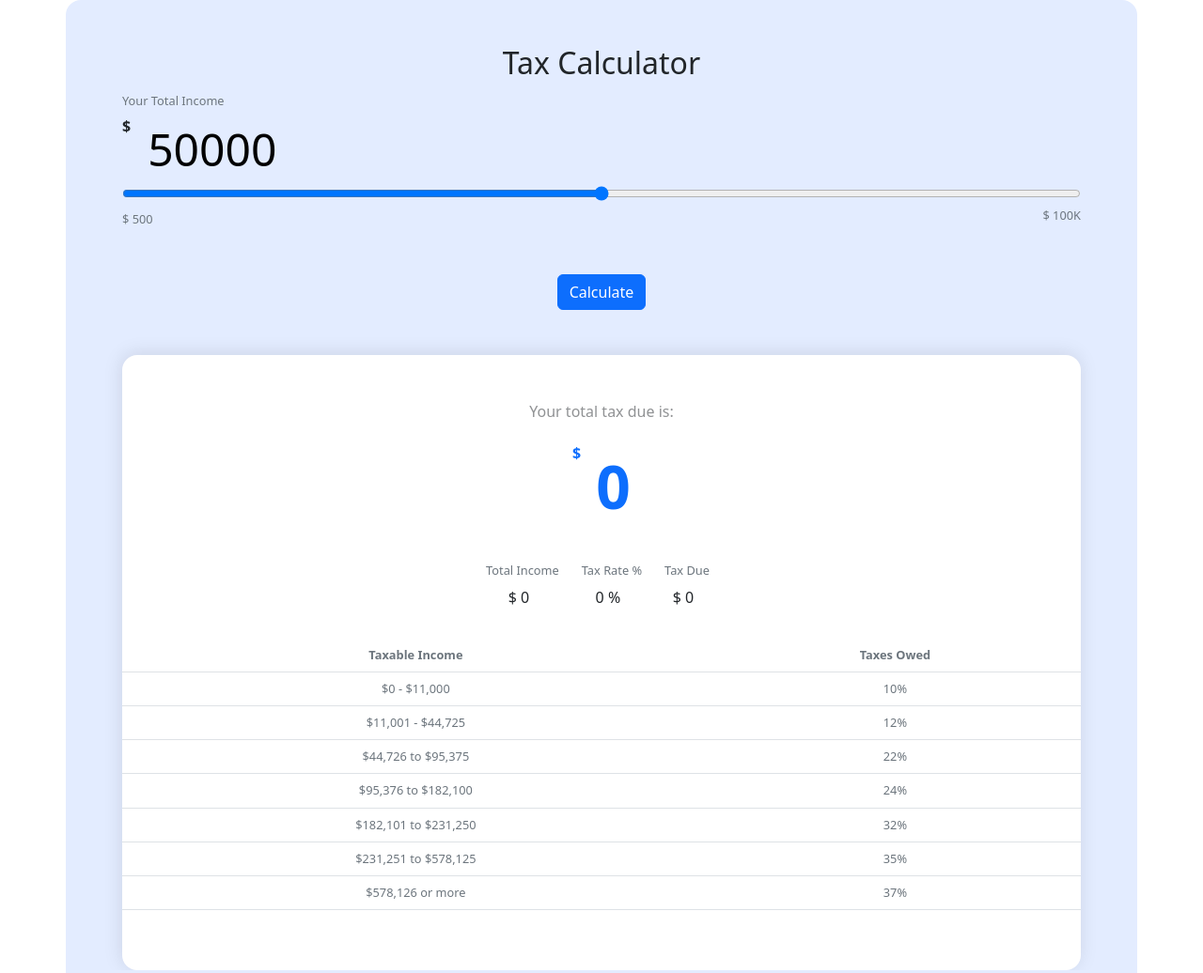
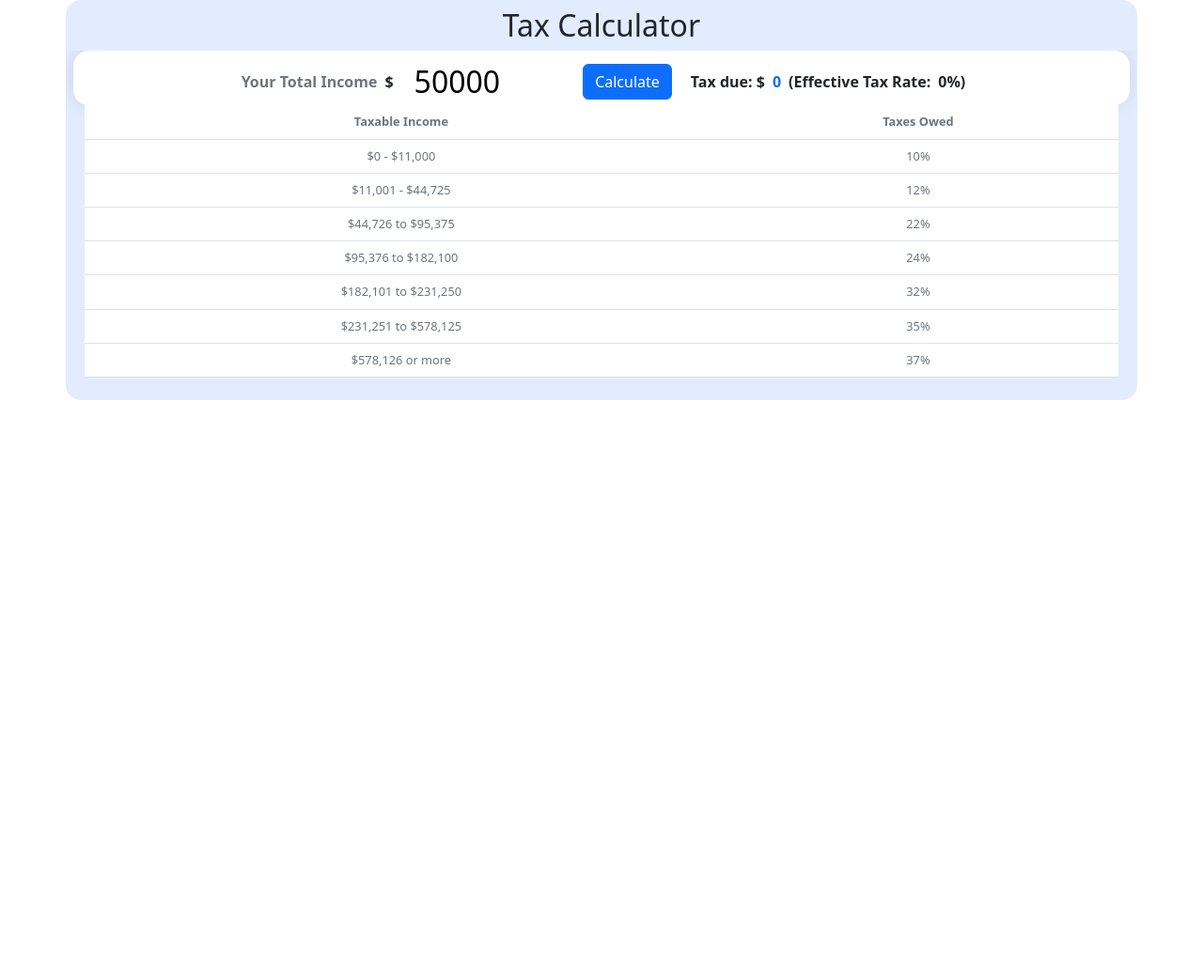
Before and after one commit to zhen1007/tax_calculator, a website with bundled scripts: page index.html in a window 1280 px wide. Shown: the top 1036 px of the page at 94% size. After the commit the page ends 800 px from the top, so only its background shows below. Built offline with nearby package versions, Linux system fonts and the light colour scheme.

Commit message:
Add files via upload

```diff
--- a/index.html
+++ b/index.html
@@ -16,40 +16,38 @@
         <div class="container">
             <div class="row">
                 <div class="col-12">
-                    <div class="row py-5 rounded-4 background-primary">
+                    <div class="row py-2 rounded-4 background-primary">
                         <h2 class="text-center main-h">Tax Calculator</h2>
                         <div class="overflow-hidden">
-                            <div class="px-5">
-                                <form action="">
-                                    <div>
-                                        <small class="sm-text text-secondary">Your Total Income</small>
-                                    </div>
-                                    <div class="mt-1 d-inline-flex">
-                                        <span class="dollar ">$</span>
-                                        <input type="number" value="0" id="valBox" class="custom-text amount ms-3">
+                            <div class="px-2 row text-center">
+
+                                <div
+                                    class="d-flex justify-content-center align-items-center bg-white text-center rounded-4 final-amount pt-2">
+                                    <div class="d-flex justify-content-center align-items-center">
+                                        <span class="text-secondary mx-1">Your Total Income</span>
+                                        <span class="dollar mx-1">$</span>
+                                        <input type="number" value="0" id="valBox" style="width:15%"  class="mx-3 custom-text amount">
+                                        <button type="button" class="mx-1 btn calculate btn-primary">Calculate</button>
+                                        <p class="mx-1 ms-3">Tax due: $</p>
+                                        <p id="final-amount" class="text-primary mx-1">0</p>
+                                        <p class="mx-1">(Effective Tax Rate: </p>
+                                        <p id="tax-perc" class="ms-1">0</p>
+                                        <p class="">%)</p>
 
                                     </div>
-                                    <div>
-                                        <input id="range-s" type="range" min="0" step="1000" max="100000" name="">
-                                        <span class="sm-text text-secondary">$ 500</span>
-                                        <span class="float-end sm-text text-secondary">$ 100K</span>
 
                                 </div>
-                                    <div class="mt-5 text-center">
-                                        <button type="button" class="btn calculate btn-primary">Calculate</button>
-                                    </div>
-                                </form>
-
-                                <div class="bg-white text-center rounded-4 mt-5 py-5">
+                                <!-- <div class="bg-white text-center rounded-4 py-2">
                                     <p class="text-body-tertiary">Your total tax due is:</p>
-                                    <div class="mt-1 d-inline-flex">
+                                    <div class="d-inline-flex">
                                         <span class="dollar text-primary">$</span>
                                         <p id="final-amount" class="final-amount ms-3 text-primary">0</p>
+
                                     </div>
                                     <br>
                                     <div class="d-inline-flex">
                                         <div class="me-3">
-                                            <div class="d-inline-flex mt-3">
+                                            <div class="d-inline-flex mt-2">
                                                 <span class="ms-2"></span><small class="sm-text text-secondary">
                                                     Total Income</small><span></span>
                                             </div>
@@ -57,22 +55,22 @@
 
                                         </div>
                                         <div class="me-3">
-                                            <div class="d-inline-flex mt-3">
+                                            <div class="d-inline-flex mt-2">
                                                 <span class="ms-2"></span><small class="sm-text text-secondary">Tax Rate
                                                     %</small><span></span>
                                             </div>
                                             <p><span id="tax-perc">0</span> %</p>
                                         </div>
                                         <div class="me-3">
-                                            <div class="d-inline-flex mt-3">
+                                            <div class="d-inline-flex mt-2">
                                                 <span class="ms-2"></span><small class="sm-text text-secondary">
                                                     Tax Due</small><span></span>
                                             </div>
                                             <p>$ <span id="tax-due">0</span></p>
                                         </div>
                                         <br>
-                                    </div>
-                                    <div class="pt-3 tax-table">
+                                    </div> -->
+                                <div class="tax-table">
                                     <table class="table">
                                         <thead>
                                             <tr>
--- a/style.css
+++ b/style.css
@@ -11,7 +11,7 @@
 }
 
 .amount {
-    font-size: 3rem;
+    font-size: 2rem;
     font-weight: 500;
 }
 
@@ -19,8 +19,9 @@ input[type="range" i] {
     width: 100%;
 }
 
+
 .final-amount {
-    font-size: 4rem;
+    font-size: 1rem;
     font-weight: 700;
 }
 
@@ -42,6 +43,9 @@ input[type="range" i] {
 .bg-white {
     box-shadow: -1px -2px 20px 0px #0000001a;
 }
+.align-items-center p {
+    margin-bottom: 0rem;
+}
 
 /* .tax-table{
     display: none;
```
Lines whose indentation alone changed are shown as unchanged.
